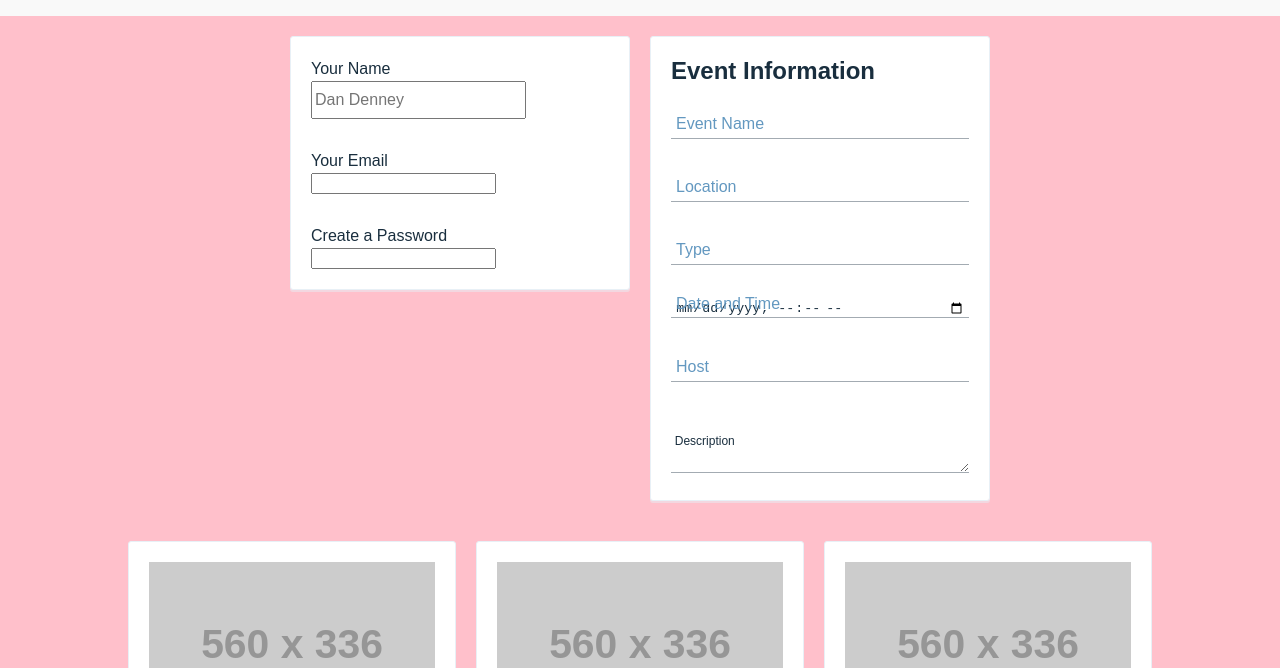
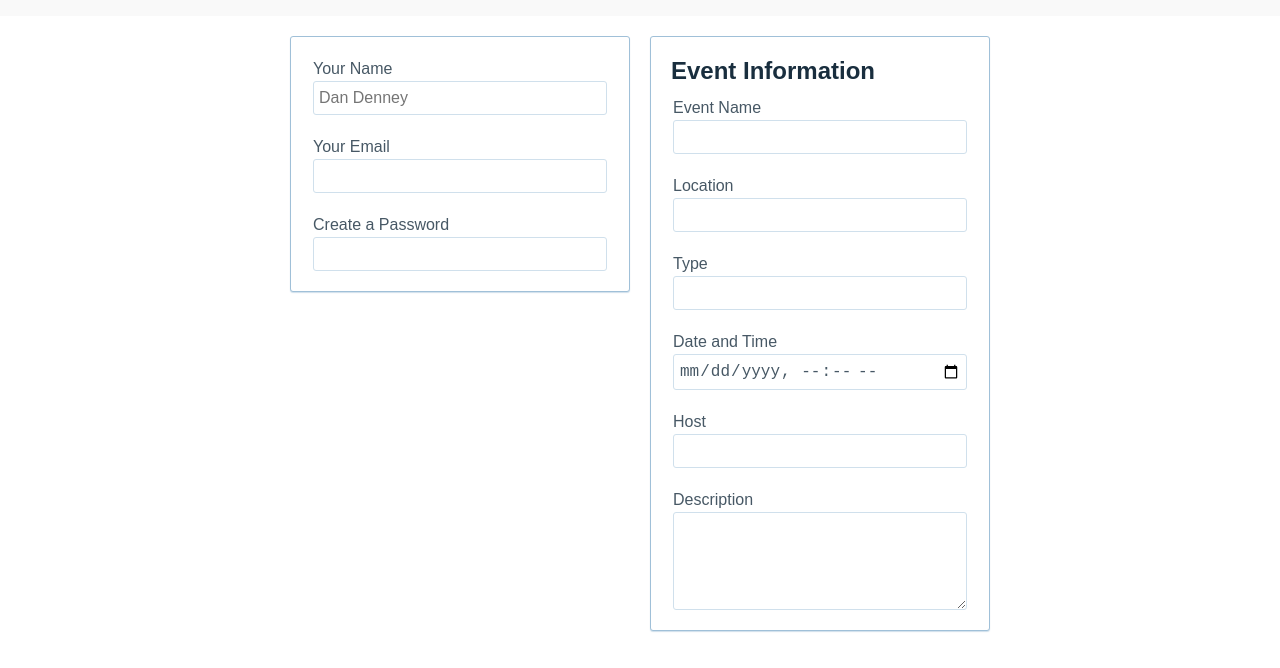
Before and after one commit to dandenney/project-one-meet-up-event-planner, a plain HTML site: page dist/index.html in a window 1280 px wide. Shown: the part 56-724 px from the top of the page. Drawn offline with Linux system fonts and the light colour scheme; placeholder pictures from the web are drawn by us; a web font is replaced by a local one.

Commit message:
Add markup for minimal requirements

```diff
--- a/dist/index.html
+++ b/dist/index.html
@@ -25,27 +25,25 @@
 
               <article class='temp card'>
 
-
-                <div class='pseudo-placeholder'>
-
+                <fieldset>
                   <label for='your-name'>
                     Your Name
-                    <input class='db' id ='your-name' placeholder='Dan Denney' type='text' required /></label>
-                </div>
+                    <input class='input-full' id ='your-name' placeholder='Dan Denney' type='text' required /></label>
+                </fieldset>
 
-                <div class='pseudo-placeholder'>
+                <fieldset>
                   <label for='your-email'>
                     Your Email
-                    <input class='db' id ='your-email' type='email' required />
+                    <input class='input-full' id ='your-email' type='email' required />
                   </label>
-                </div>
+                </fieldset>
 
-                <div class='pseudo-placeholder'>
+                <fieldset>
                   <label for='your-password'>
                     Create a Password
-                    <input class='db' id ='your-password' type='password' required />
+                    <input class='input-full' id ='your-password' type='password' required />
                   </label>
-                </div>
+                </fieldset>
 
               </article>
 
@@ -57,24 +55,30 @@
 
                 <h2>Event Information</h2>
 
-                <div class='pseudo-placeholder mtm'>
-                  <input class='pseudo-input' id ='event-name' type='text' required>
-                  <label class='pseudo-label' for='event-name'>Event Name</label>
-                </div>
+                <fieldset class='mts'>
+                  <label class='pseudo-label' for='event-name'>
+                    Event Name
+                    <input class='input-full' id ='event-name' type='text' required>
+                  </label>
+                </fieldset>
 
-                <div class='pseudo-placeholder'>
-                  <input class='pseudo-input' id ='event-location' type='text' required>
-                  <label class='pseudo-label' for='event-location'>Location</label>
-                </div>
+                <fieldset>
+                  <label class='pseudo-label' for='event-location'>
+                    Location
+                    <input class='input-full' id ='event-location' type='text' required>
+                    </label>
+                </fieldset>
 
-                <div class='pseudo-placeholder'>
-                  <input class='pseudo-input' id ='event-type' list='event-types' type='text' required>
+                <fieldset>
+                  <label class='pseudo-label' for='event-type'>
+                    Type
+                    <input class='input-full' id ='event-type' list='event-types' type='text' required>
                     <datalist id='event-types'>
                       <option value='Presentation'>
                       <option value='Meet and Greet'>
                     </datalist>
-                  <label class='pseudo-label' for='event-type'>Type</label>
-                </div>
+                  </label>
+                </fieldset>
 
                 <!-- <label for='event-start-date'>
                   Event Start Date
@@ -96,24 +100,30 @@
                   <input id ='event-end-time' type='text' />
                 </label> -->
 
-                <div class='pseudo-placeholder'>
-                  <input class='pseudo-input' id ='event-datetime' type='datetime-local' required />
-                  <label class='pseudo-label' for='event-datetime'>Date and Time</label>
-                </div>
+                <fieldset>
+                  <label class='pseudo-label' for='event-datetime'>
+                    Date and Time
+                    <input class='input-full' id ='event-datetime' type='datetime-local' required />
+                  </label>
+                </fieldset>
 
-                <div class='pseudo-placeholder'>
-                  <input class='pseudo-input' id ='event-host' list='event-hosts' type='text' required>
+                <fieldset>
+                  <label class='pseudo-label' for='event-host'>
+                    Host
+                    <input class='input-full' id ='event-host' list='event-hosts' type='text' required>
                     <datalist id='event-hosts'>
                       <option value='Member One'>
                       <option value='Member Two'>
                     </datalist>
-                  <label class='pseudo-label' for='event-host'>Host</label>
-                </div>
+                  </label>
+                </fieldset>
 
-                <div class='pseudo-placeholder'>
-                  <textarea class='pseudo-input' id ='event-description' rows='4'></textarea>
-                  <label class='pseudo-label' for='event-description'>Description</label>
-                </div>
+                <fieldset>
+                  <label class='pseudo-label' for='event-description'>
+                    Description
+                    <textarea class='input-full' id ='event-description' rows='4'></textarea>
+                  </label>
+                </fieldset>
 
               </article>
 
```
Also changed, not shown: index.html (+45 -35 lines), dist/styles/app.css. Lines whose indentation alone changed are shown as unchanged.
